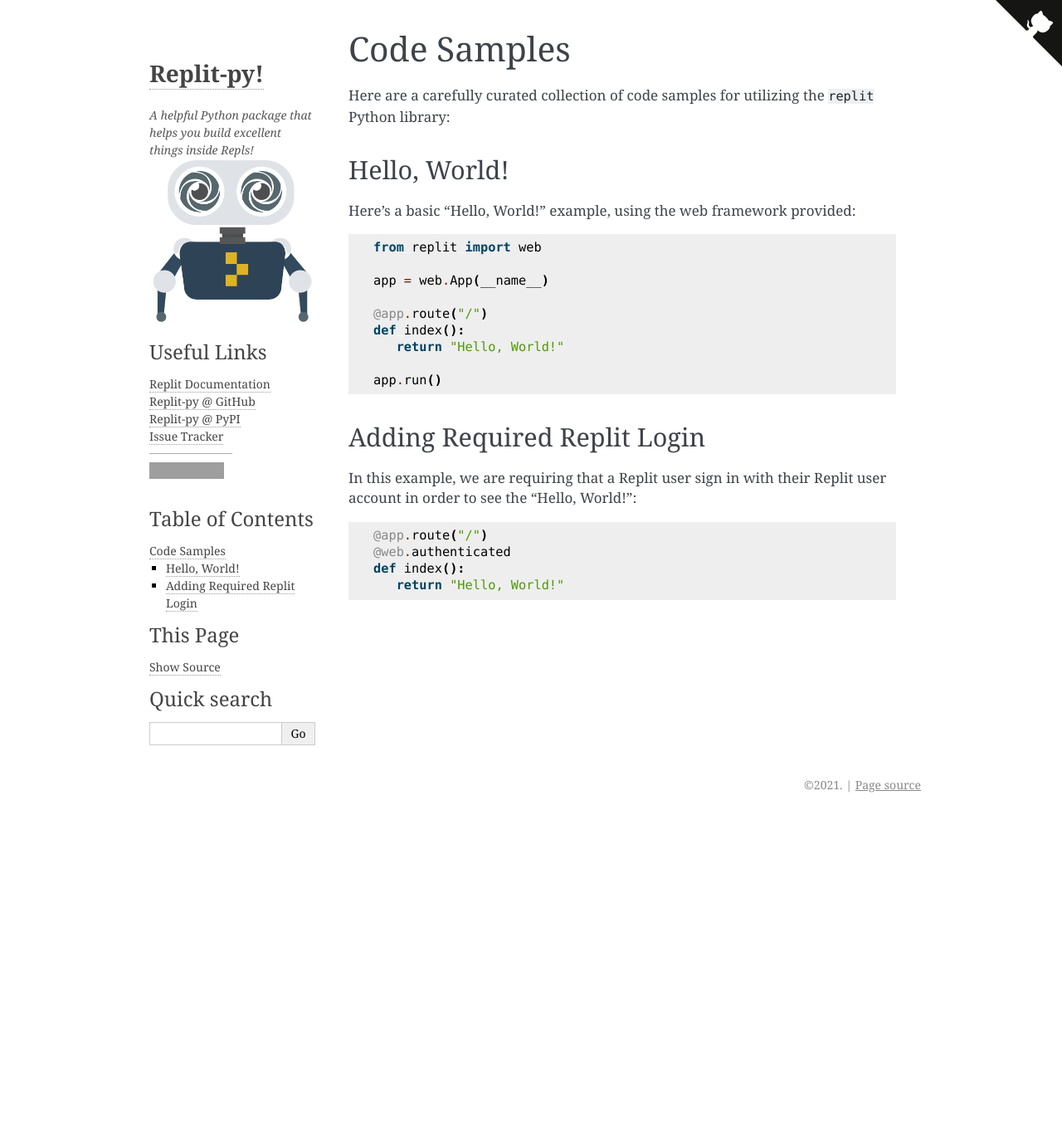
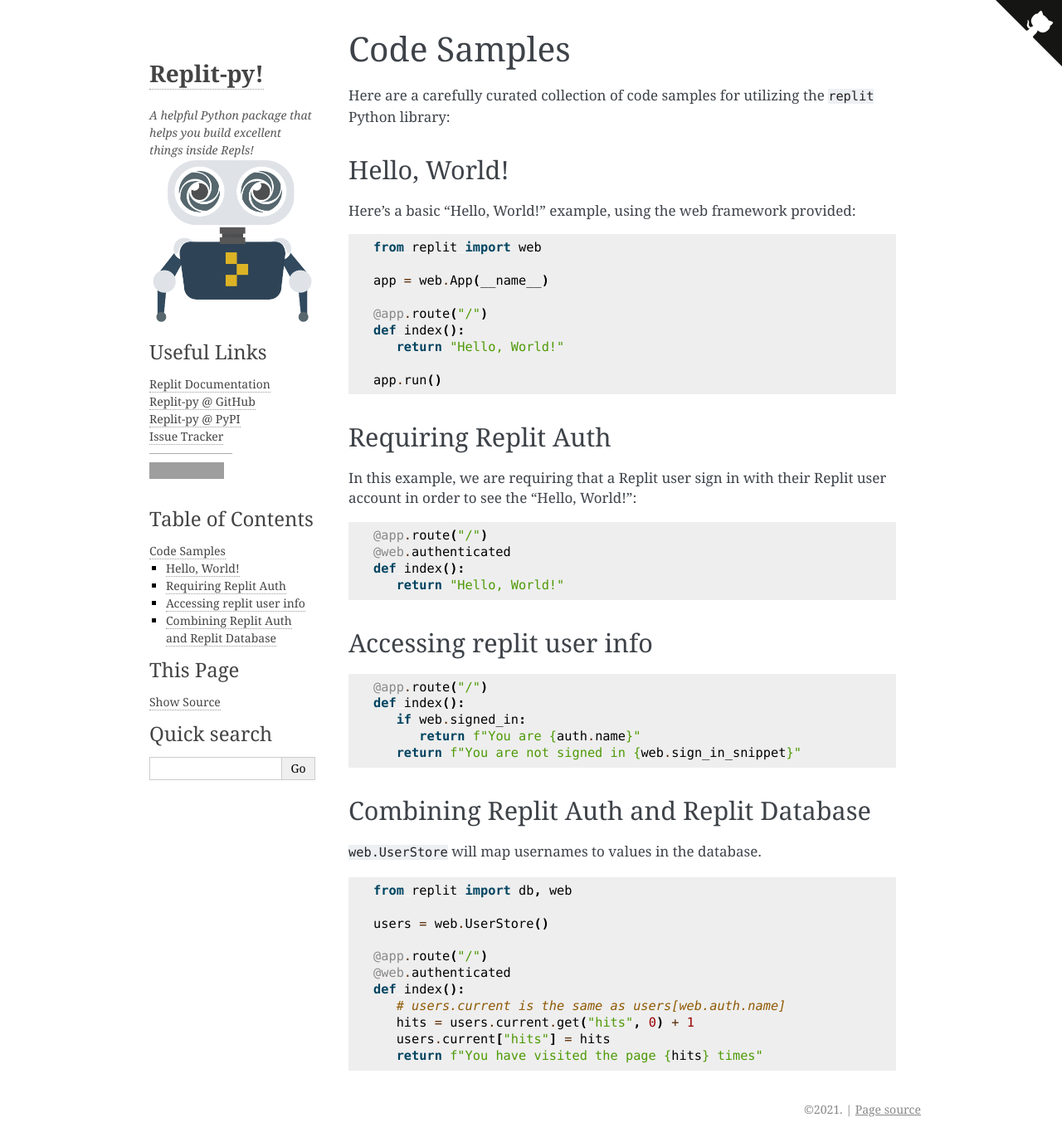
Before and after one commit to replit/replit-py, a Sphinx documentation site: the page built from docs/code_samples.rst, in a window 1280 px wide. Shown: the whole page at 83% size. Built offline with Sphinx 7.4.7, drawn with Linux system fonts in a browser that asks for light colours; before the commit the page ends 985 px from its top, so only the background shows below that; grey boxes are pictures that could not be loaded.

Commit message:
Add more code snippets

```diff
--- a/docs/code_samples.rst
+++ b/docs/code_samples.rst
@@ -20,8 +20,8 @@
 
    app.run()
 
-Adding Required Replit Login
-~~~~~~~~~~~~~~~~~~~~~~~~~~~~
+Requiring Replit Auth
+~~~~~~~~~~~~~~~~~~~~~
 
 In this example, we are requiring that a Replit user sign in with their Replit user account in order to see the "Hello, World!":
 
@@ -31,3 +31,33 @@
    @web.authenticated
    def index():
       return "Hello, World!"
+
+Accessing replit user info
+~~~~~~~~~~~~~~~~~~~~~~~~~~
+
+::
+
+   @app.route("/")
+   def index():
+      if web.signed_in:
+         return f"You are {auth.name}"
+      return f"You are not signed in {web.sign_in_snippet}"
+
+Combining Replit Auth and Replit Database
+~~~~~~~~~~~~~~~~~~~~~~~~~~~~~~~~~~~~~~~~~
+
+:code:`web.UserStore` will map usernames to values in the database.
+
+::
+
+   from replit import db, web
+
+   users = web.UserStore()
+
+   @app.route("/")
+   @web.authenticated
+   def index():
+      # users.current is the same as users[web.auth.name]
+      hits = users.current.get("hits", 0) + 1
+      users.current["hits"] = hits
+      return f"You have visited the page {hits} times"
```
